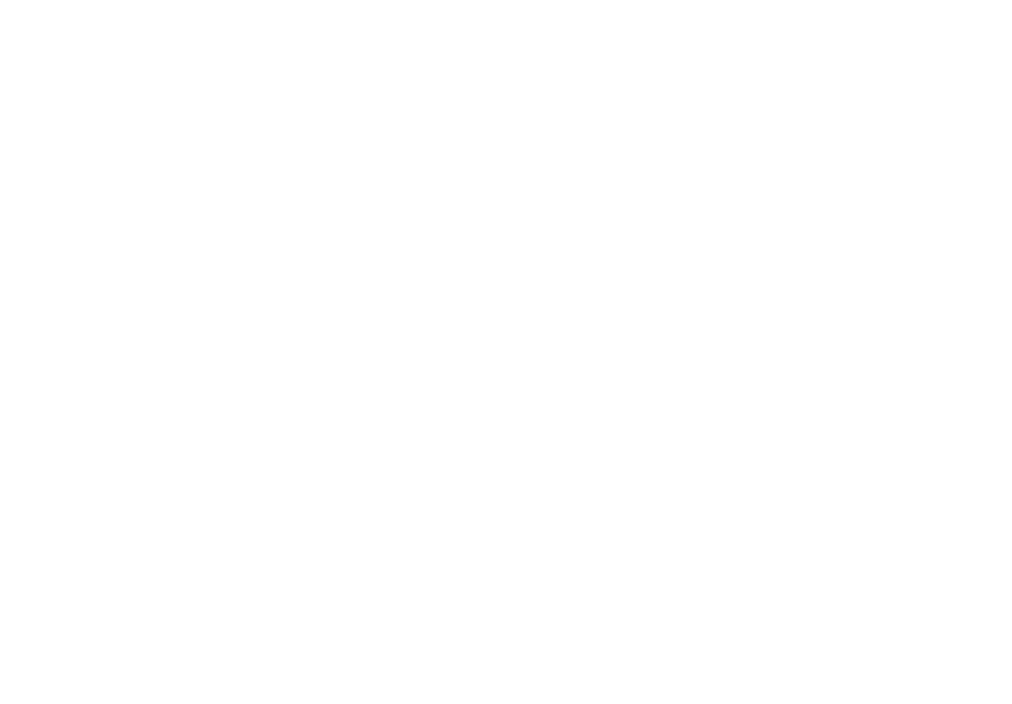
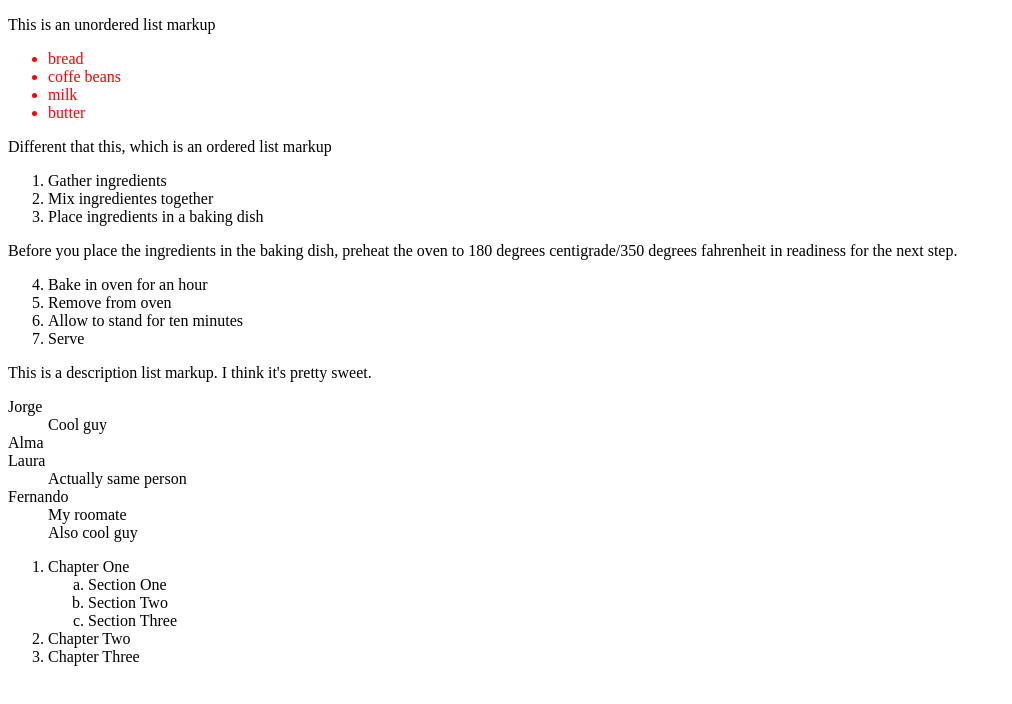
Before and after one commit to zenzontle/VillonderCoNf, a plain HTML site: page example2.html in a window 1280 px wide. Shown: the whole page, without its empty margins (0-1012 px from the left). Drawn offline with Linux system fonts and the light colour scheme.

Commit message:
Add HTML lists

```diff
--- a/example2.html
+++ b/example2.html
@@ -1,10 +1,56 @@
 <!DOCTYPE html>
 <html lang="en">
 <head>
+	<meta charset="utf-8">
 	<title>This is just a second example</title>
+	<link rel="stylesheet" href="lists.css" type="text/css">
 </head>
 <body>
+<p>This is an unordered list markup</p>
+<div>
+	<ul id="list1">
+		<li>bread</li>
+		<li>coffe beans</li>
+		<li>milk</li>
+		<li>butter</li>
+	</ul>
+</div>
+<p>Different that this, which is an ordered list markup</p>
+<ol>
+	<li>Gather ingredients</li>
+	<li>Mix ingredientes together</li>
+	<li>Place ingredients in a baking dish</li>
+</ol>
 
+<p>Before you place the ingredients in the baking dish, preheat the oven to
+180 degrees centigrade/350 degrees fahrenheit in readiness for the next step.</p>
+<ol start="4">
+	<li>Bake in oven for an hour</li>
+	<li>Remove from oven</li>
+	<li>Allow to stand for ten minutes</li>
+	<li>Serve</li>
+</ol>
+<p>This is a description list markup. I think it's pretty sweet.</p>
+<dl>
+	<dt>Jorge</dt>
+	<dd>Cool guy</dd>
+	<dt>Alma</dt>
+	<dt>Laura</dt>
+	<dd>Actually same person</dd>
+	<dt>Fernando</dt>
+	<dd>My roomate</dd>
+	<dd>Also cool guy</dd>
+</dl>
+<ol>
+	<li>Chapter One
+		<ol style="list-style-type: lower-alpha;">
+			<li>Section One</li>
+			<li>Section Two</li>
+			<li>Section Three</li>
+		</ol>
+	</li>
+	<li>Chapter Two</li>
+	<li>Chapter Three</li>
+</ol>
 </body>
 </html>
-</!DOCTYPE>
--- /dev/null
+++ b/lists.css
@@ -0,0 +1,3 @@
+#list1 li {
+	color: red
+}
```
